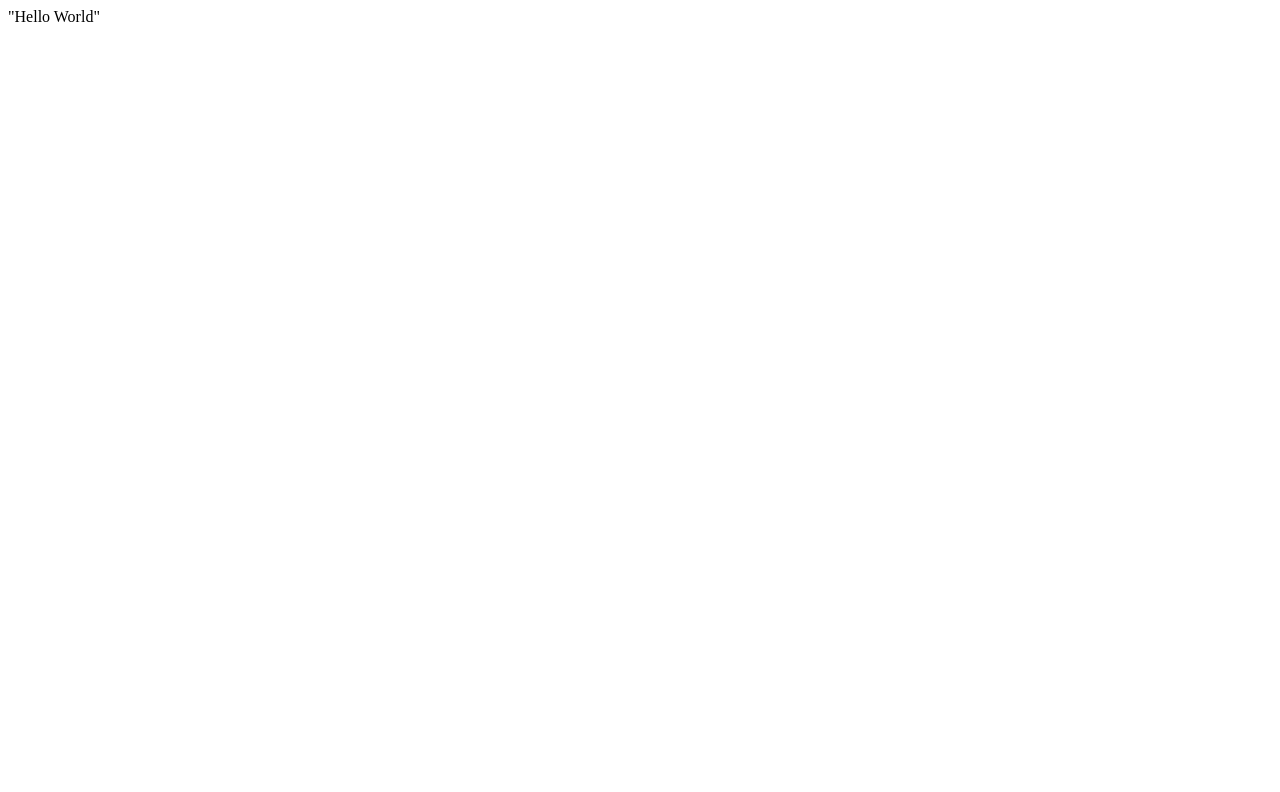
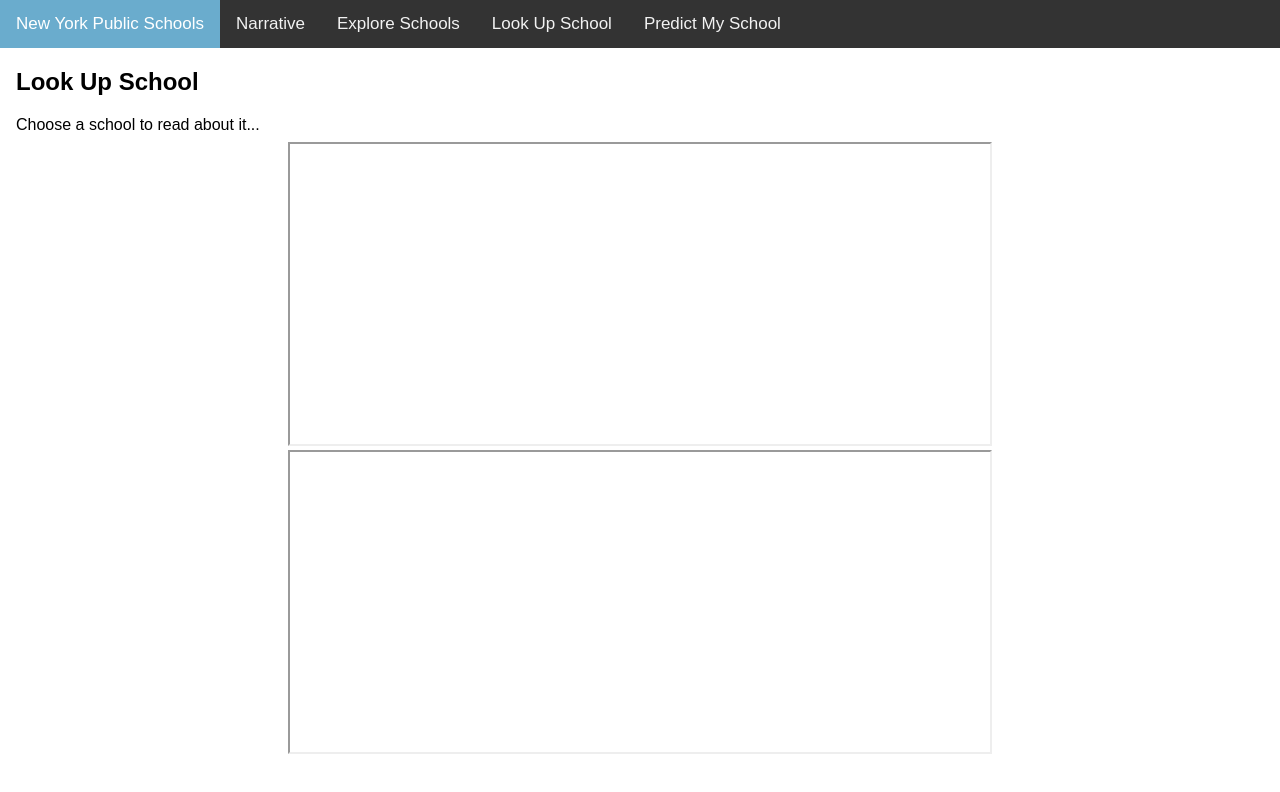
Before and after one commit to AmalieKHansen/AmalieKHansen.github.io, a plain HTML site: page index.html in a window 1280 px wide. Drawn offline with Linux system fonts and the light colour scheme.

Commit message:
Trying Again

```diff
--- a/index.html
+++ b/index.html
@@ -1 +1,73 @@
-"Hello World"
+<!DOCTYPE html>
+<html>
+<head>
+<meta name="viewport" content="width=device-width, initial-scale=1">
+<style>
+body {
+  margin: 0;
+  font-family: Arial, Helvetica, sans-serif;
+}
+
+.topnav {
+  overflow: hidden;
+  background-color: #333;
+}
+
+.topnav a {
+  float: left;
+  color: #f2f2f2;
+  text-align: center;
+  padding: 14px 16px;
+  text-decoration: none;
+  font-size: 17px;
+}
+
+.topnav a:hover {
+  background-color: #ddd;
+  color: black;
+}
+
+.topnav a.active {
+  background-color: #6AACCD;
+  color: white;
+}
+
+.container {
+  height: 600px;
+  position: relative;
+  //border: 2px solid lightgray;
+}
+
+.center {
+  margin: 0;
+  position: absolute;
+  top: 50%;
+  left: 50%;
+  -ms-transform: translate(-50%, -50%);
+  transform: translate(-50%, -50%);
+}
+</style>
+</head>
+<body>
+
+<div class="topnav">
+  <a class="active">New York Public Schools</a>
+  <a href="#news">Narrative</a>
+  <a href="#contact">Explore Schools</a>
+  <a href="#contact">Look Up School</a>
+  <a href="#about">Predict My School</a>
+</div>
+
+<div style="padding-left:16px">
+  <h2>Look Up School </h2>
+  <p>Choose a school to read about it...</p>
+</div>
+
+<div class="container">
+  <div class="center">
+	<iframe src="file:///C:/Users/amali/Desktop/school_plots.html" height="300" width="700"></iframe>
+	<iframe src="file:///C:/Users/amali/Desktop/school_plots.html" height="300" width="700"></iframe>
+</div>
+</div>
+</body>
+</html>
```
